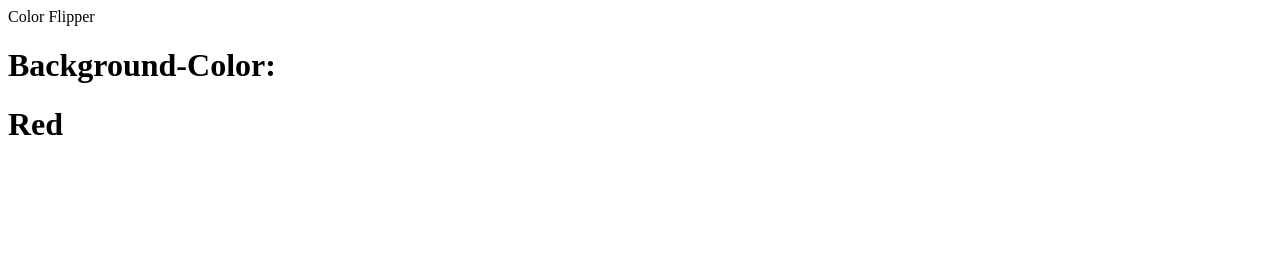
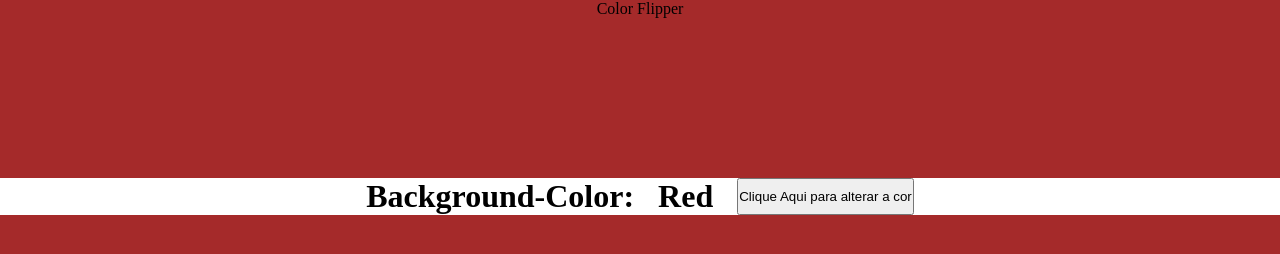
Before and after one commit to CaioCroccia22/Color-Flipper, a plain HTML site: page index.html in a window 1280 px wide. Drawn offline with Linux system fonts and the light colour scheme.

Commit message:
Importando o JS

```diff
--- a/index.html
+++ b/index.html
@@ -4,15 +4,20 @@
     <meta charset="UTF-8">
     <meta name="viewport" content="width=device-width, initial-scale=1.0">
     <title>Document</title>
+    <link rel="stylesheet" href="style.css">
+    <script href="script.js" defer></script>
 </head>
 <body>
     <header>
         Color Flipper
     </header>
     <div>
-        <h1>
-            Background-Color:<h1>Red</h1>
+        <h1 id="title">
+            Background-Color:<h1 id="name-color">Red</h1>
         </h1>
-</div>
+        <button type="submit" id="btn-submit">
+            Clique Aqui para alterar a cor
+        </button>
+    </div>
 </body>
 </html>
```
